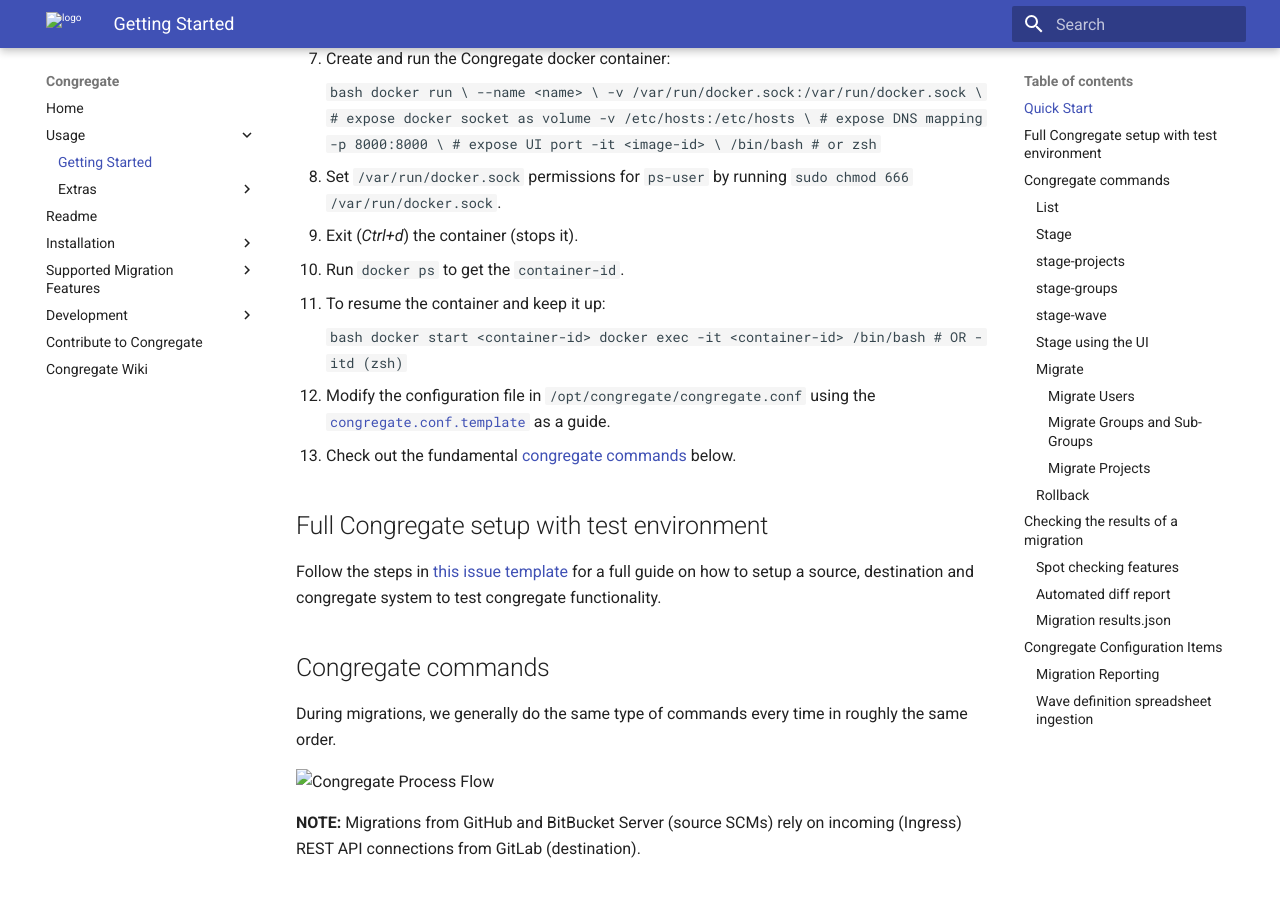
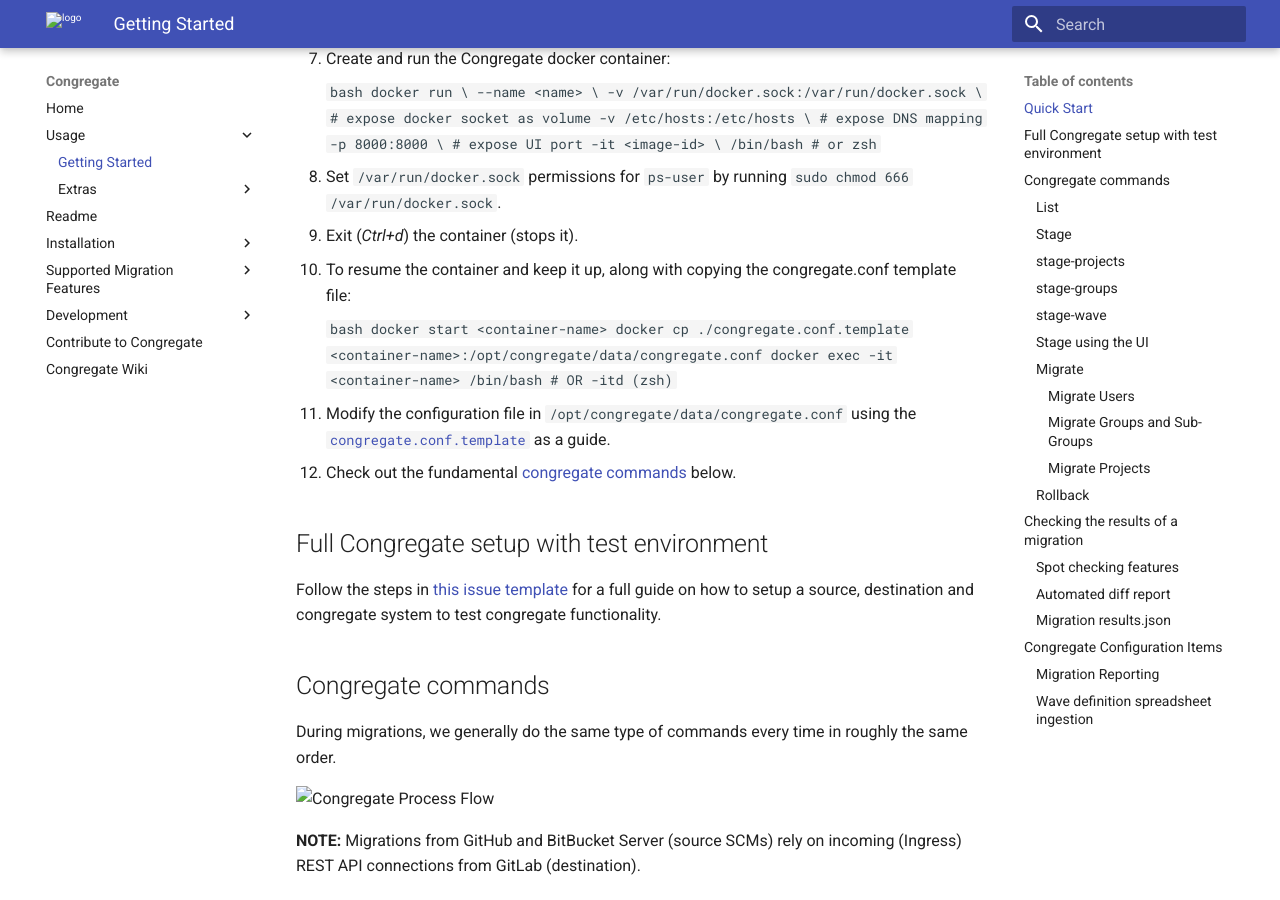
Before and after one commit to LINWEN607/congregate, an MkDocs documentation site: the page built from docs/using-congregate.md, in a window 1280 px wide and 900 px high, scrolled down 759 px. Built offline with MkDocs 1.6.1 and Material for MkDocs 9.7.7, drawn with Linux system fonts in a browser that asks for light colours; emoji names are drawn with the system emoji font.

Commit message:
Update docs/using-congregate.md

````diff
--- a/docs/using-congregate.md
+++ b/docs/using-congregate.md
@@ -26,15 +26,15 @@
 
 1. Set `/var/run/docker.sock` permissions for `ps-user` by running `sudo chmod 666 /var/run/docker.sock`.
 1. Exit (*Ctrl+d*) the container (stops it).
-1. Run `docker ps` to get the `container-id`.
-1. To resume the container and keep it up:
+1. To resume the container and keep it up, along with copying the congregate.conf template file:
 
     ```bash
-    docker start <container-id>
-    docker exec -it <container-id> /bin/bash   # OR -itd (zsh)
+    docker start <container-name>
+    docker cp ./congregate.conf.template <container-name>:/opt/congregate/data/congregate.conf
+    docker exec -it <container-name> /bin/bash   # OR -itd (zsh)
     ```
 
-1. Modify the configuration file in `/opt/congregate/congregate.conf` using the [`congregate.conf.template`](congregate.conf.template) as a guide.
+1. Modify the configuration file in `/opt/congregate/data/congregate.conf` using the [`congregate.conf.template`](congregate.conf.template) as a guide.
 1. Check out the fundamental [congregate commands](#congregate-commands) below.
 
 ## Full Congregate setup with test environment
````
